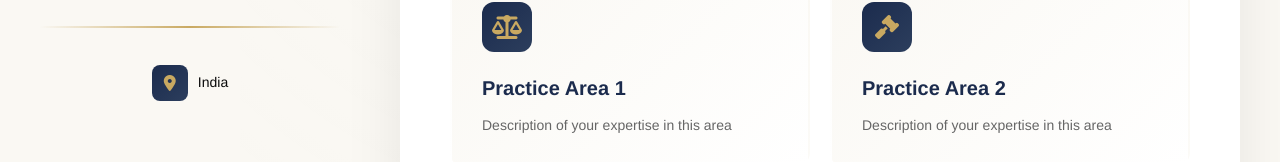
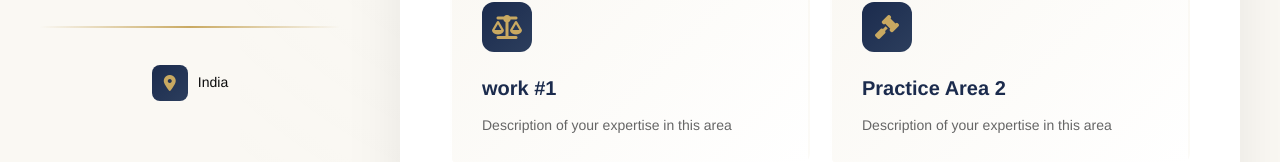
Before and after one commit to lawglitch-profiles/admin, a plain HTML site: page index.html in a window 1280 px wide. Shown: the part 623-785 px from the top of the page. Drawn offline with Linux system fonts and the light colour scheme; a script that the page names is missing.

Commit message:
Updated portfolio via LawGlitch Web Editor - 2025-10-17T00:06:09.633Z

```diff
--- a/index.html
+++ b/index.html
@@ -675,7 +675,7 @@
                 <div class="expertise-grid" id="expertiseContainer">
                     <div class="expertise-card">
                         <div class="expertise-icon"><i class="fas fa-balance-scale"></i></div>
-                        <div class="expertise-name">[[[Practice Area 1]]]</div>
+                        <div class="expertise-name">[[[work #1]]]</div>
                         <div class="expertise-desc">[[[Description of your expertise in this area]]]</div>
                     </div>
                     <div class="expertise-card">
```
